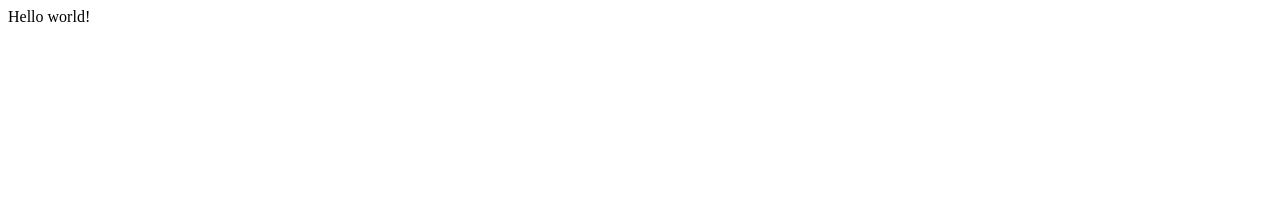
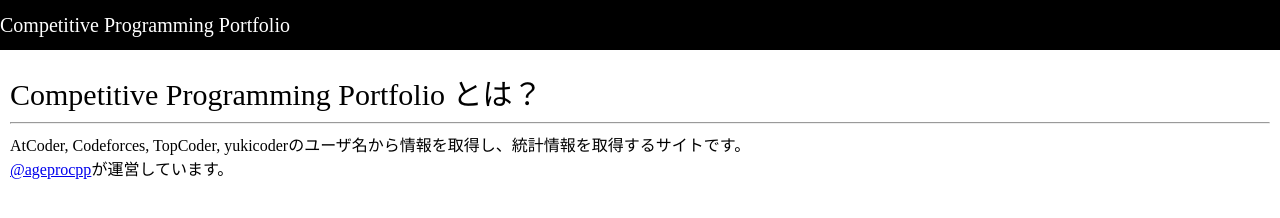
Before and after one commit to ageprocpp/competitive-programming-portfolio-source, a Gatsby site: page / in a window 1280 px wide. Built offline with nearby package versions, Linux system fonts and the light colour scheme; Gatsby itself is replaced by a stand-in of ours.

Commit message:
Implemented the initial version of the top page.

```diff
--- a/package.json
+++ b/package.json
@@ -12,9 +12,10 @@
     "serve": "gatsby serve",
     "clean": "gatsby clean",
     "test": "echo \"Write tests! -> https://gatsby.dev/unit-testing\" && exit 1",
-    "deploy": "gatsby build && gh-pages -d public -b master"
+    "deploy": "gatsby build && gh-pages -d public -b master -r git@github.com:ageprocpp/portfolio.git"
   },
   "dependencies": {
+    "@reach/router": "^1.3.3",
     "gatsby": "^2.21.21",
     "gh-pages": "^2.2.0",
     "react": "^16.12.0",
--- a/src/pages/index.js
+++ b/src/pages/index.js
@@ -1,3 +1,20 @@
 import React from "react"
+import {Router} from "@reach/router"
+import "../stylesheets/index.css"
+import NavBar from "../routes/Navbar"
+import Home from "../routes/Home"
 
-export default () => <div>Hello world!</div>
+class App extends React.Component{
+    render(){
+        return (
+            <div className="app">
+                <NavBar />
+                <Router>
+                    <Home path="/"/>
+                </Router>
+            </div>
+        )
+    }
+}
+
+export default App
--- /dev/null
+++ b/src/routes/Home.js
@@ -0,0 +1,23 @@
+import React from "react"
+import "../stylesheets/Home.css"
+
+class Home extends React.Component{
+    render(){
+        return (
+            <div className="main">
+                <div className="main-contents">
+                    <div className="main-contents-title">
+                        Competitive Programming Portfolio とは？
+                    </div>
+                    <hr />
+                    <div classname="description">
+                        AtCoder, Codeforces, TopCoder, yukicoderのユーザ名から情報を取得し、統計情報を取得するサイトです。<br />
+                        <a href="https://twitter.com/ageprocpp">@ageprocpp</a>が運営しています。
+                    </div>
+                </div>
+            </div>
+        )
+    }
+}
+
+export default Home
--- /dev/null
+++ b/src/routes/Navbar.js
@@ -0,0 +1,17 @@
+import React from "react"
+import {Link} from "@reach/router"
+import "../stylesheets/Navbar.css"
+
+class NavBar extends React.Component{
+    render(){
+        return (
+            <nav className="navbar">
+                <Link className="navbar-title" to="/">
+                    Competitive Programming Portfolio
+                </Link>
+            </nav>
+        )
+    }
+}
+
+export default NavBar
--- /dev/null
+++ b/src/stylesheets/Home.css
@@ -0,0 +1,6 @@
+.main-contents{
+    margin:20px 10px;
+}
+.main-contents-title{
+    font-size:30px;
+}
--- /dev/null
+++ b/src/stylesheets/Navbar.css
@@ -0,0 +1,10 @@
+nav{
+    display: block;
+    background-color: black;
+}
+.navbar-title{
+    text-decoration: none;
+    color:white;
+    font-size:20px;
+    line-height:50px;
+}
--- /dev/null
+++ b/src/stylesheets/index.css
@@ -0,0 +1,3 @@
+body{
+    margin:0;
+}
```
